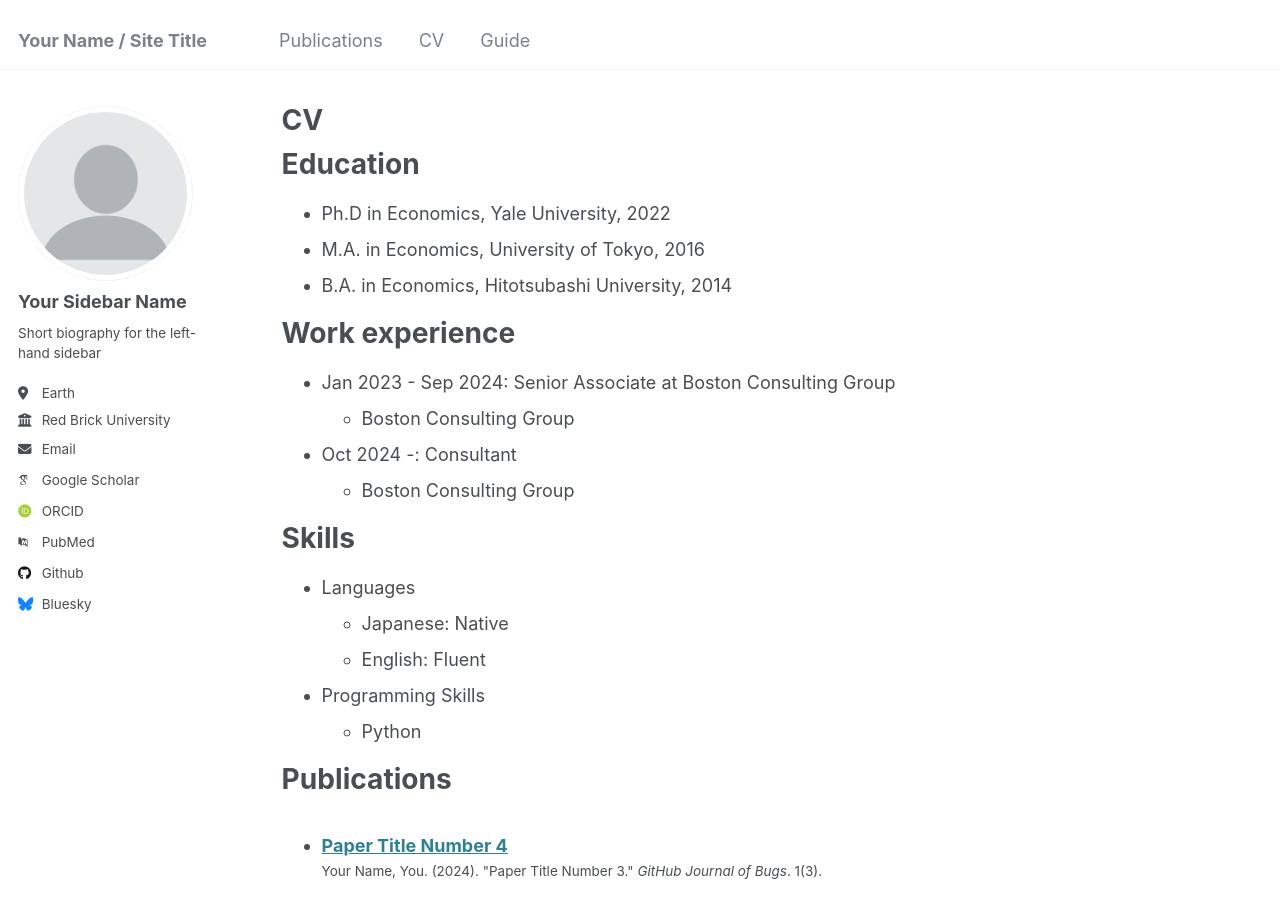
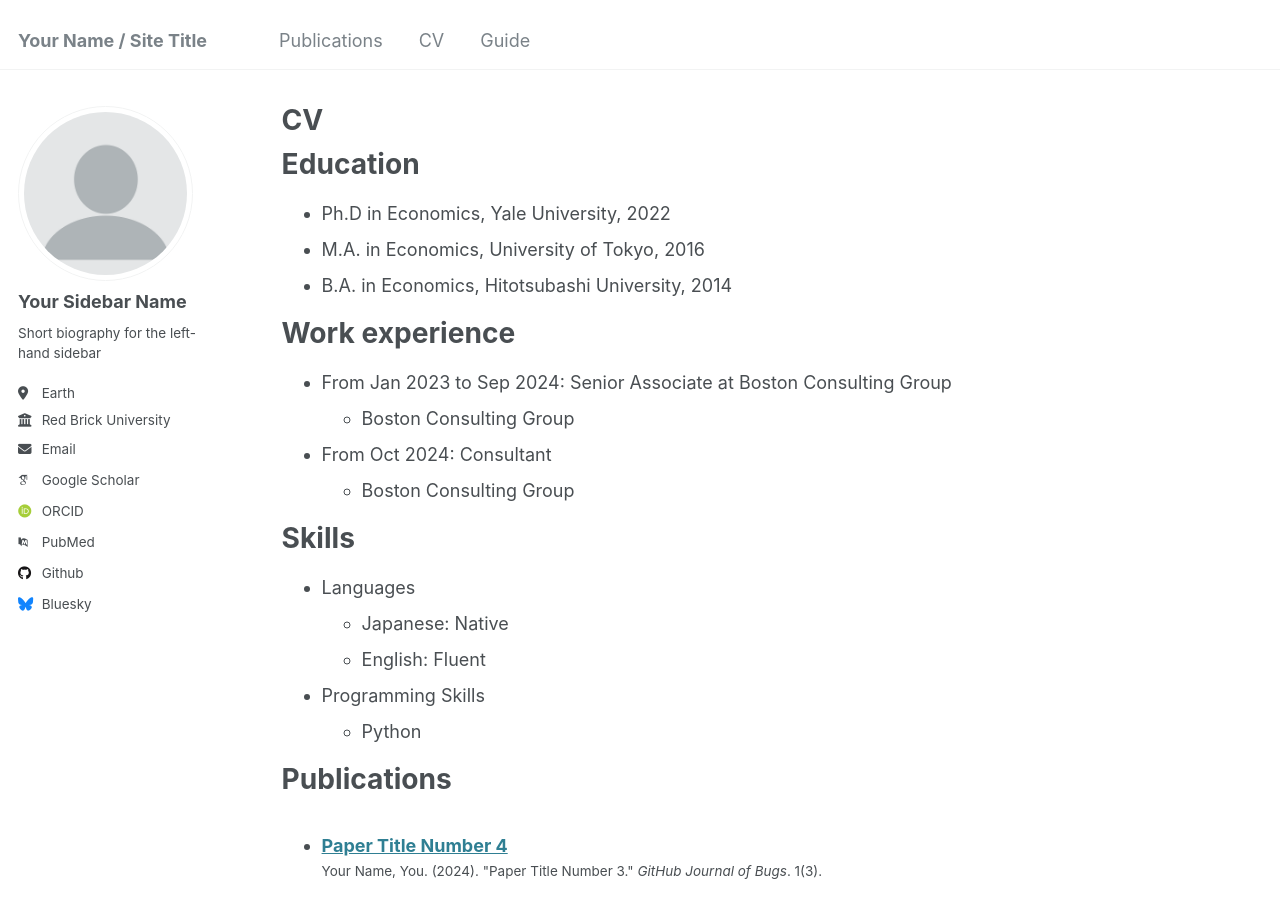
Before and after one commit to satoshimatsuzawa/test2.github.io, a Jekyll site: the page built from _pages/cv.md, in a window 1280 px wide and 900 px high. Built offline with Jekyll 4.4.1, drawn with Linux system fonts in a browser that asks for light colours; some web fonts are replaced.

Commit message:
Update cv.md

```diff
--- a/_pages/cv.md
+++ b/_pages/cv.md
@@ -17,10 +17,10 @@ Education
 
 Work experience
 ======
-* Jan 2023 - Sep 2024: Senior Associate at Boston Consulting Group
+* From Jan 2023 to Sep 2024: Senior Associate at Boston Consulting Group
   * Boston Consulting Group
 
-* Oct 2024 -: Consultant
+* From Oct 2024: Consultant
   * Boston Consulting Group
 
 Skills
```
